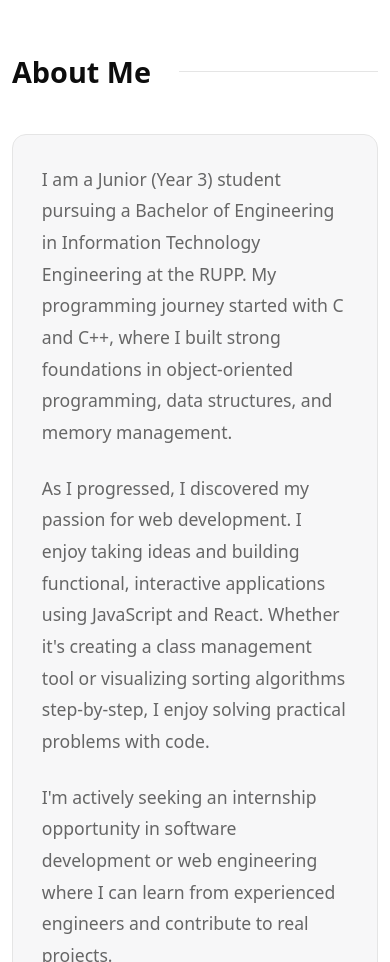
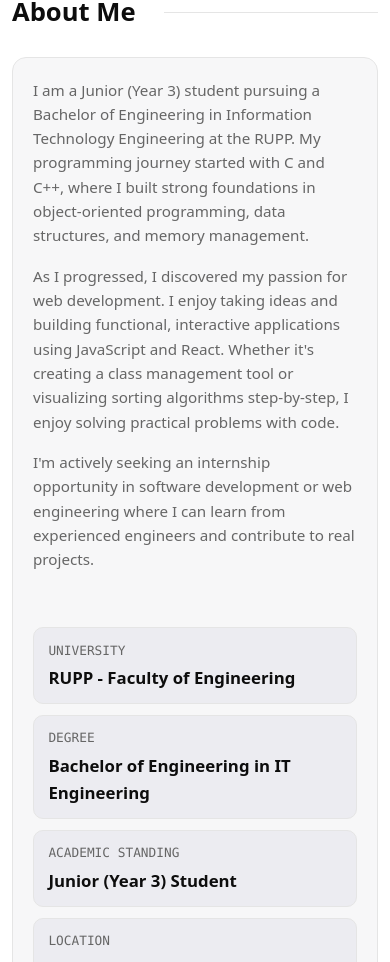
Before and after one commit to therealphearunpo/My-portfolio, a React (Vite) app: page / in a window 390 px wide. Shown: the part 1038-2000 px from the top of the page. Built offline with nearby package versions, Linux system fonts and the light colour scheme.

Commit message:
Optimize vertical spacing globally for mobile devices

```diff
--- a/src/style.css
+++ b/src/style.css
@@ -627,4 +627,39 @@ section {
     padding: 0.25rem 0.4rem;
     gap: 0.3rem;
   }
+
+  /* Vertical Space Optimization */
+  section {
+    padding: 3.2rem 0;
+  }
+  .section-header {
+    margin-bottom: 1.8rem;
+  }
+  .section-title {
+    font-size: 1.6rem;
+  }
+  .contact-card-dev, .info-card {
+    padding: 1.25rem;
+  }
+  .form-control-dev {
+    padding: 0.6rem 0.8rem;
+    font-size: 0.95rem;
+    margin-bottom: 0.75rem;
+  }
+  .contact-link-item {
+    padding: 0.7rem;
+    margin-bottom: 0.6rem;
+  }
+  .about-paragraph {
+    margin-bottom: 1rem;
+    font-size: 0.95rem;
+    line-height: 1.6;
+  }
+  .quick-facts {
+    margin-top: 1rem;
+    gap: 0.7rem;
+  }
+  .fact-item {
+    padding: 0.7rem 0.9rem;
+  }
 }
```
